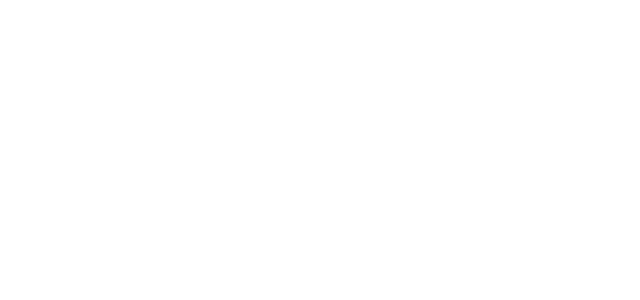
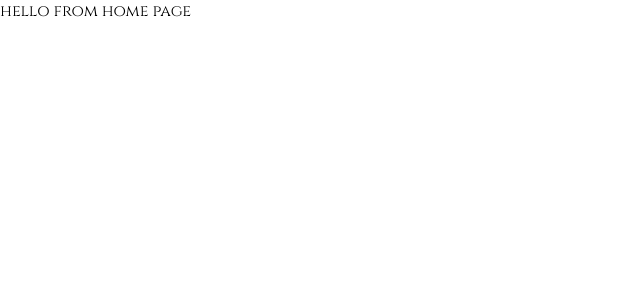
Before and after one commit to NFYouVel/fourtwnty-cafe, a React (Vite) app in the folder client/: page /home in a window 1280 px wide. Before the commit this address had no page. Shown: the top 300 px of the page, without its empty margins (0-640 px from the left). Built offline with nearby package versions, Linux system fonts and the light colour scheme; a web font is replaced by a local one.

Commit message:
MERGE APPROUTES

```diff
--- a/client/src/routers/AppRouters.tsx
+++ b/client/src/routers/AppRouters.tsx
@@ -2,11 +2,17 @@
 import Login from "../pages/LoginPage"
 import Stock from "../pages/StockPage"
 import StockForm from "../pages/StockForm"
+import ForgotPasswordPage from "../pages/ForgotPasswordPage"
+import RegisterPage from "../pages/RegisterPage"
+import HomePage from "../pages/HomePage"
 
 const Router = () => {
   return (
     <Routes>
       <Route path="/" element={<Login />} />
+      <Route path="/forgot-password" element={<ForgotPasswordPage />} />
+      <Route path="/register" element={<RegisterPage />} />
+      <Route path="/home" element={<HomePage />} />
       <Route path= "/stock" element={<Stock />} />
       <Route path="/stock/create" element={<StockForm />} />
       <Route path="/stock/update/:id" element={<StockForm />} />
```
